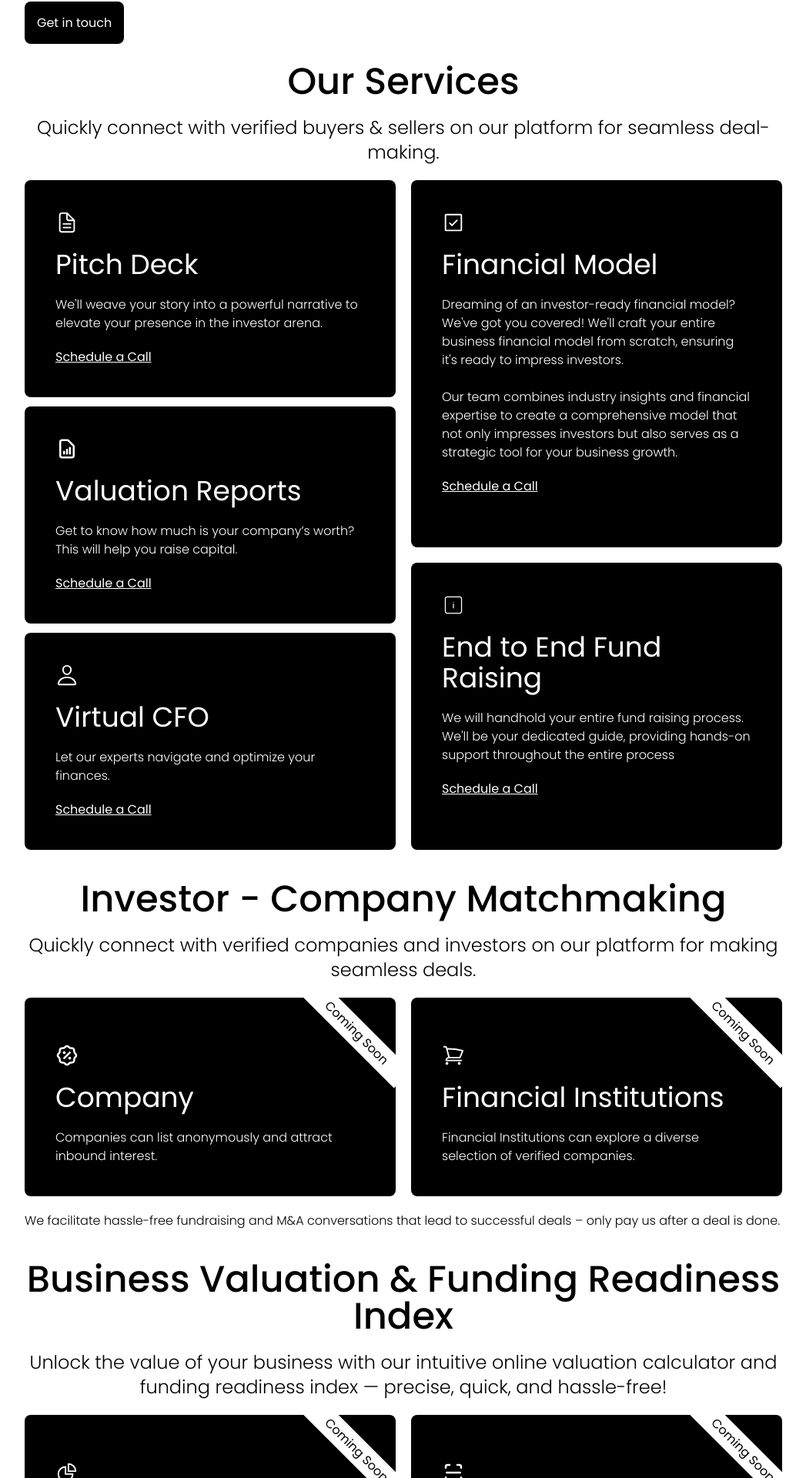
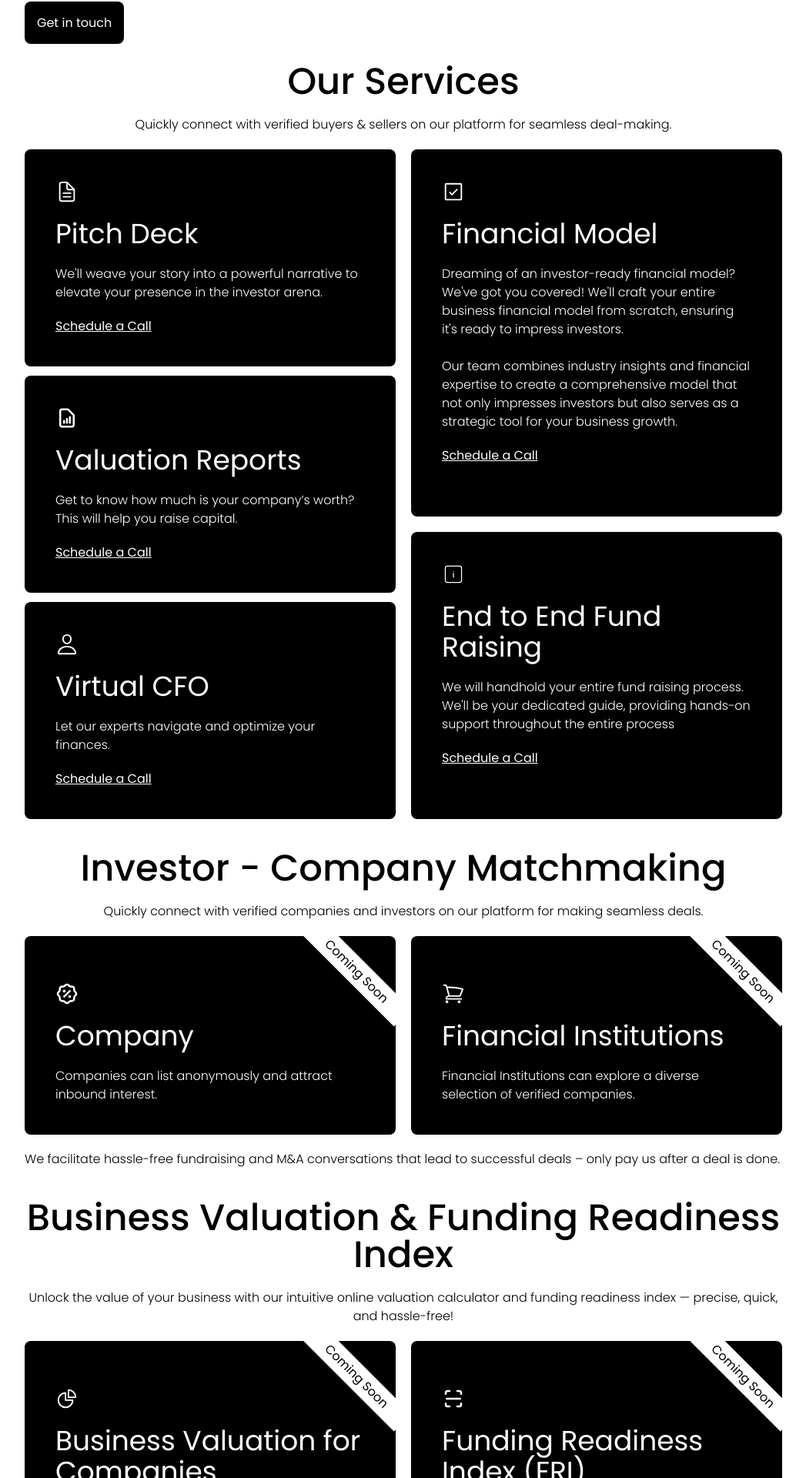
Before and after one commit to ameeshagireesh/odyssey-frontend, a Next.js app: page / in a window 1280 px wide. Shown: the part 342-2262 px from the top of the page at 77% size, without its empty margins (116-1163 px from the left). Built offline with nearby package versions, Linux system fonts and the light colour scheme.

Commit message:
fix: sub-headings made lighter and smaller

```diff
--- a/src/app/page.jsx
+++ b/src/app/page.jsx
@@ -33,7 +33,7 @@ const Home = () => {
 
       <div className="flex-col space-y-5">
         <p className="text-5xl font-medium text-center">Our Services</p>
-        <p className="font-light text-center text-2xl">
+        <p className="font-extralight text-center">
           Quickly connect with verified buyers & sellers on our platform for
           seamless deal-making.
         </p>
@@ -119,7 +119,7 @@ const Home = () => {
           {" "}
           Investor - Company Matchmaking
         </p>
-        <p className="font-light text-center text-2xl">
+        <p className="font-extralight text-center ">
           {" "}
           Quickly connect with verified companies and investors on our platform
           for making seamless deals.
@@ -162,7 +162,7 @@ const Home = () => {
           {" "}
           Business Valuation & Funding Readiness Index
         </p>
-        <p className="font-light text-center text-2xl">
+        <p className="font-extralight text-center">
           {" "}
           Unlock the value of your business with our intuitive online valuation
           calculator and funding readiness index — precise, quick, and
```
